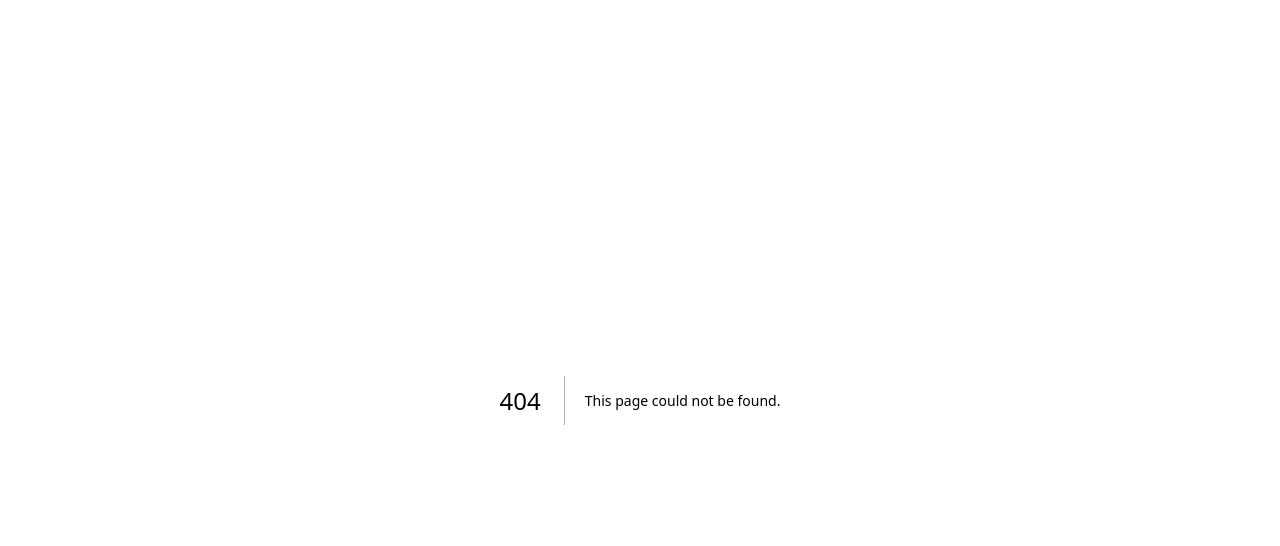
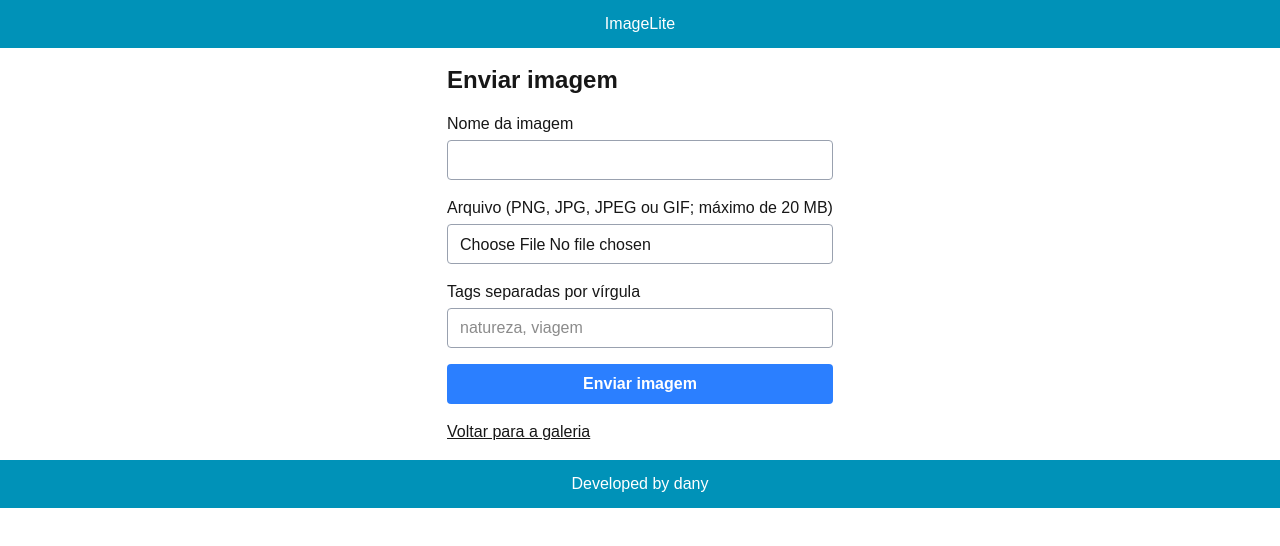
Before and after one commit to danyelerreis/image, a Next.js app in the folder imagelite/: page /upload in a window 1280 px wide. Before the commit this address had no page. Shown: the top 546 px of the page. Built offline with nearby package versions, Linux system fonts and the light colour scheme.

Commit message:
Adicionar novas imagens

```diff
--- /dev/null
+++ b/imagelite/app/components/Button.tsx
@@ -0,0 +1,29 @@
+import type { ButtonHTMLAttributes } from 'react';
+
+type ButtonVariant = 'primary' | 'secondary' | 'danger';
+
+interface ButtonProps extends ButtonHTMLAttributes<HTMLButtonElement> {
+  variant?: ButtonVariant;
+}
+
+const variantClasses: Record<ButtonVariant, string> = {
+  primary: 'bg-blue-500 text-white hover:bg-blue-800',
+  secondary: 'bg-gray-500 text-white hover:bg-gray-700',
+  danger: 'bg-red-500 text-white hover:bg-red-700',
+};
+
+export function Button({
+  children,
+  className,
+  variant = 'primary',
+  ...props
+}: ButtonProps) {
+  return (
+    <button
+      className={`h-10 rounded px-4 py-2 font-bold disabled:opacity-50 ${variantClasses[variant]} ${className ?? ''}`}
+      {...props}
+    >
+      {children}
+    </button>
+  );
+}
--- /dev/null
+++ b/imagelite/app/components/Input.tsx
@@ -0,0 +1,17 @@
+import type { InputHTMLAttributes } from 'react';
+
+interface InputProps extends InputHTMLAttributes<HTMLInputElement> {
+  label: string;
+}
+
+export function Input({ label, className, ...props }: InputProps) {
+  return (
+    <label className="flex flex-col gap-1">
+      <span>{label}</span>
+      <input
+        className={`h-10 rounded border border-gray-400 px-3 py-2 ${className ?? ''}`}
+        {...props}
+      />
+    </label>
+  );
+}
--- a/imagelite/app/components/index.tsx
+++ b/imagelite/app/components/index.tsx
@@ -1,2 +1,4 @@
 export * from './Template';
 export * from './ImageCard';
+export * from './Button';
+export * from './Input';
--- a/imagelite/app/galeria/page.tsx
+++ b/imagelite/app/galeria/page.tsx
@@ -1,10 +1,13 @@
 'use client'
-import { Template, ImageCard } from '../components';
+import { Template, ImageCard} from '../components';
 import { ImageService, useImageService } from '../resource/service';
 import { useState } from 'react'; // Corrigida a aspa simples aqui
 import { Image } from '../resource/image';
+import { useRouter } from 'next/navigation';
+import { Button } from '../components/Button';
 
 export default function Galeria() {
+    const router = useRouter();
     const useService = useImageService();
     const [images, setImages] = useState<Image[]>([]);
     const [query, setQuery] = useState<string>('');
@@ -85,10 +88,12 @@ export default function Galeria() {
                                 <span>Search</span>
                             )}
                         </button>
-
-                        <button className="bg-red-600 hover:bg-red-700 text-white font-bold py-2 px-4 rounded-lg transition-all">
-                            Add New
-                        </button>
+                        <Button
+                          type="button"
+                          variant="danger"
+                           onClick={() => router.push('/upload')}>
+                               Add New
+                        </Button>
                     </div>
                 </section>
 
--- a/imagelite/app/resource/service.ts
+++ b/imagelite/app/resource/service.ts
@@ -4,11 +4,27 @@ export class ImageService {
   baseURL: string = 'http://localhost:8080/images';
 //colocar os parametros de busca na URL
 async buscar(query: string ='', extension?: string): Promise<Image[]> {
-
     const url = `${this.baseURL}?query=${query}&extension=${extension}`;
     const response = await fetch(url);
     return  await response.json();
   }
+async enviar(file: File, name: string, tags: string[]): Promise<void> {
+    const formData = new FormData();
+    formData.append('file', file);
+    formData.append('name', name);
+    tags.forEach((tag) => formData.append('tags', tag));
+
+    const response = await fetch(this.baseURL, {
+    method: 'POST',
+    body: formData,
+  });
+
+  if (!response.ok) {
+    throw new Error(
+      `Falha ao enviar imagem: ${response.status} ${response.statusText}`,
+    );
+  }
+}
 }
 // React Hook
 export const useImageService = () => new ImageService();
--- /dev/null
+++ b/imagelite/app/upload/page.tsx
@@ -0,0 +1,120 @@
+'use client';
+
+import Link from 'next/link';
+import { useRef, useState, type FormEvent } from 'react';
+import { Button, Input, Template } from '../components';
+import { useImageService } from '../resource/service';
+
+export default function UploadPage() {
+  const imageService = useImageService();
+  const formRef = useRef<HTMLFormElement>(null);
+
+  const [name, setName] = useState('');
+  const [file, setFile] = useState<File | null>(null);
+  const [tagsText, setTagsText] = useState('');
+  const [error, setError] = useState('');
+  const [success, setSuccess] = useState(false);
+  const [isLoading, setIsLoading] = useState(false);
+
+  async function handleSubmit(event: FormEvent<HTMLFormElement>) {
+    event.preventDefault();
+    setError('');
+    setSuccess(false);
+
+    const imageName = name.trim();
+    const tags = tagsText
+      .split(',')
+      .map((tag) => tag.trim())
+      .filter(Boolean);
+
+    if (!imageName) {
+      setError('Informe o nome da imagem.');
+      return;
+    }
+    if (!file) {
+      setError('Selecione um arquivo de imagem.');
+      return;
+    }
+    if (file.size > 20 * 1024 * 1024) {
+      setError('O arquivo deve ter no máximo 20 MB.');
+      return;
+    }
+    if (tags.length === 0) {
+      setError('Informe pelo menos uma tag.');
+      return;
+    }
+
+    setIsLoading(true);
+    try {
+      await imageService.enviar(file, imageName, tags);
+      setSuccess(true);
+      setName('');
+      setFile(null);
+      setTagsText('');
+      formRef.current?.reset();
+    } catch (cause) {
+      console.error('Erro ao enviar imagem:', cause);
+      setError(
+        cause instanceof Error
+          ? cause.message
+          : 'Não foi possível enviar a imagem.',
+      );
+    } finally {
+      setIsLoading(false);
+    }
+  }
+
+  return (
+    <Template>
+      <main className="mx-auto max-w-xl p-4">
+        <h1 className="mb-4 text-2xl font-bold">Enviar imagem</h1>
+
+        <form
+          ref={formRef}
+          className="flex flex-col gap-4"
+          onSubmit={handleSubmit}
+        >
+          <Input
+            label="Nome da imagem"
+            value={name}
+            onChange={(event) => setName(event.target.value)}
+            required
+          />
+
+          <Input
+            label="Arquivo (PNG, JPG, JPEG ou GIF; máximo de 20 MB)"
+            type="file"
+            accept=".png,.jpg,.jpeg,.gif"
+            onChange={(event) =>
+              setFile(event.currentTarget.files?.[0] ?? null)
+            }
+            required
+          />
+
+          <Input
+            label="Tags separadas por vírgula"
+            value={tagsText}
+            onChange={(event) => setTagsText(event.target.value)}
+            placeholder="natureza, viagem"
+            required
+          />
+
+          <Button type="submit" disabled={isLoading}>
+            {isLoading ? 'Enviando...' : 'Enviar imagem'}
+          </Button>
+        </form>
+
+        {error && <p className="mt-4 text-red-600" role="alert">{error}</p>}
+        {success && (
+          <p className="mt-4 text-green-700" role="status">
+            Imagem enviada com sucesso!
+          </p>
+        )}
+
+        <Link className="mt-4 inline-block underline" href="/galeria">
+          Voltar para a galeria
+        </Link>
+      </main>
+    </Template>
+  );
+}
```
